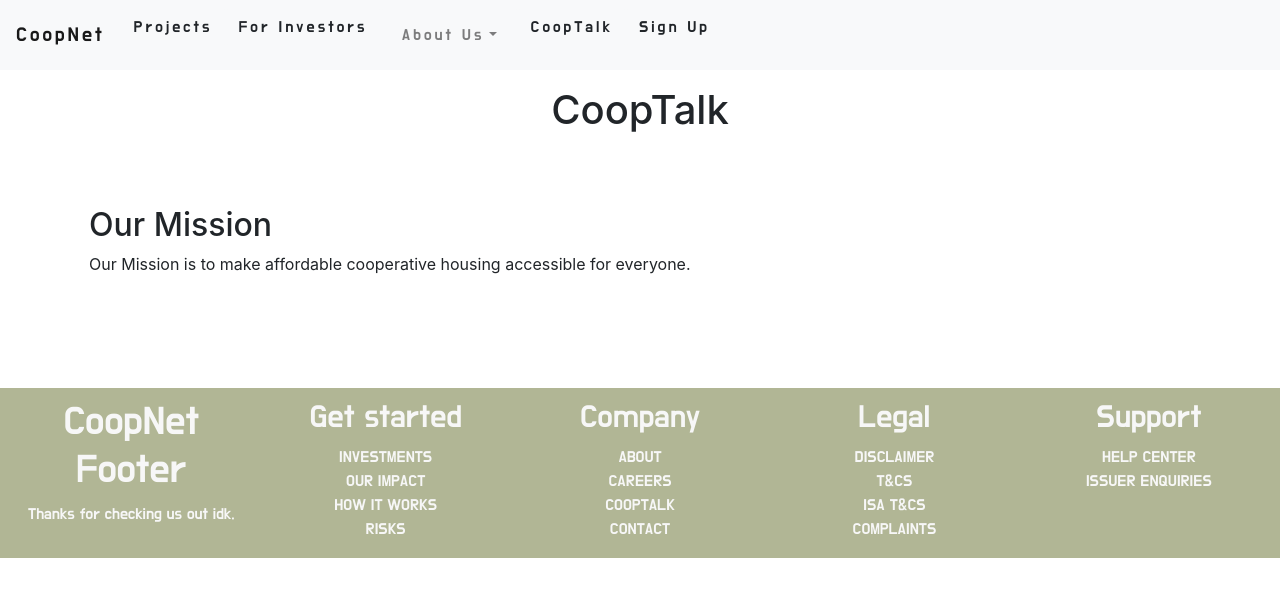
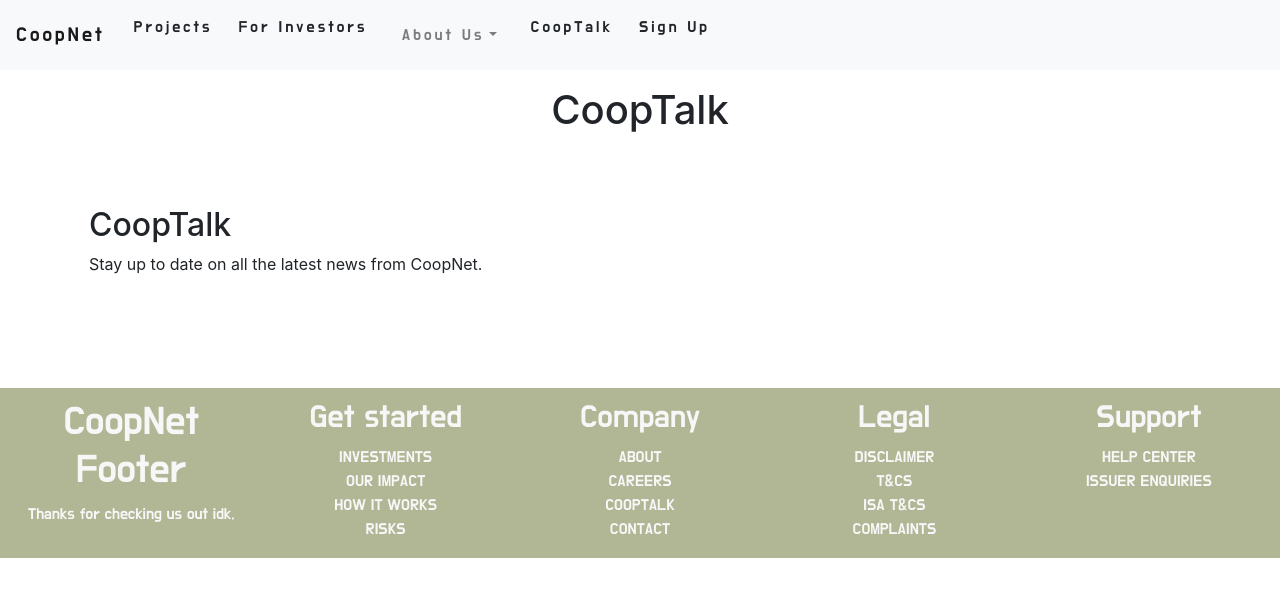
Before and after one commit to housing-coopnet/coopnet, a React (Create React App) app in the folder coopnetsite/: page /cooptalk in a window 1280 px wide. Shown: the top 596 px of the page. Built offline with nearby package versions, Linux system fonts and the light colour scheme.

Commit message:
coop talk base page

```diff
--- a/coopnetsite/src/components/CoopTalk.js
+++ b/coopnetsite/src/components/CoopTalk.js
@@ -2,8 +2,6 @@ import React, { Component } from 'react';
 import '../stylesheets/App.css';
 import { Container, Col, Row, Navbar, Nav, NavDropdown, Form, FormControl, Button, Carousel, Table, Jumbotron, Tab, Card, Image, ListGroup} from 'react-bootstrap';
 import { NavLink } from 'react-router-dom'
-//import Image from 'react-bootstrap/Image'
-//import ListGroup from 'react-bootstrap/ListGroup'
 
 
 import Footer from "../components/Footer.js"
@@ -32,10 +30,12 @@ class CoopTalk extends Component {
        <Container>
                  <Row>
                    <Col><Jumbotron className="introJumbo" fluid>
-                     <h2>Our Mission</h2>
+                     <h2>CoopTalk </h2>
                      <p>
-                       Our Mission is to make affordable cooperative housing accessible for everyone.
+                       Stay up to date on all the latest news from CoopNet.
                      </p>
+
+
 
                    </Jumbotron></Col>
                  </Row>
```
